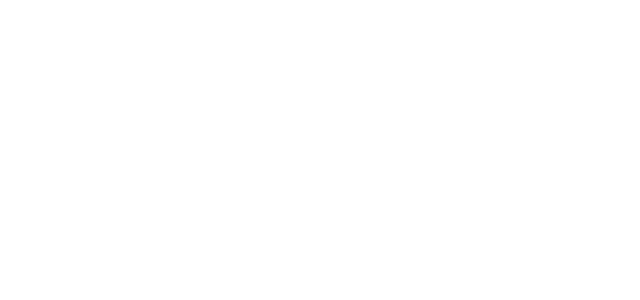
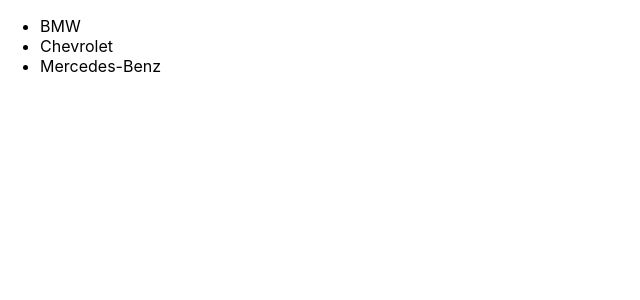
Before and after one commit to azertyDev/rentCar, a React (Create React App) app: page /cars in a window 1280 px wide. Shown: the top 300 px of the page, without its empty margins (0-640 px from the left). Built offline with nearby package versions, Linux system fonts and the light colour scheme.

Commit message:
Add cars component

```diff
--- a/src/Pages/Cars/cars.js
+++ b/src/Pages/Cars/cars.js
@@ -1,13 +1,27 @@
-import React from './node_modules/react';
-import '../../../node_modules/bootstrap/dist/css/bootstrap.min.css';
+import React from 'react';
+// import '../../../node_modules/bootstrap/dist/css/bootstrap.min.css';
 import CarsData from '../../Models/car';
 
-
 class Cars extends React.Component {
+    constructor(props) {
+        super(props);
+        this.state = {
+            cars: [...CarsData]
+        };
+    }
     render() {
+        console.log(this.state.cars)
         return (
             <div className="Cars">
-                test
+                <ul>
+                {
+                        this.state.cars.map(car => (
+                            <li key={car.carId}>
+                                {car.model}
+                            </li>
+                        ))
+                    }
+                </ul>
             </div>
         );
     }
--- a/src/routes.js
+++ b/src/routes.js
@@ -1,12 +1,14 @@
 import React, { Fragment } from "react";
 import { BrowserRouter as Router, Route, Switch } from "react-router-dom";
 import Users from "./Pages/Users/user";
+import Cars from "./Pages/Cars/cars";
 const Routes = () => {
   return (
     <Fragment>
       <Router>
         <Switch>
-          <Route path="/users" component={Users} />
+          <Route exact path="/users" component={Users} />
+          <Route exact path="/cars" component={Cars} />
         </Switch>
       </Router>
     </Fragment>
```
